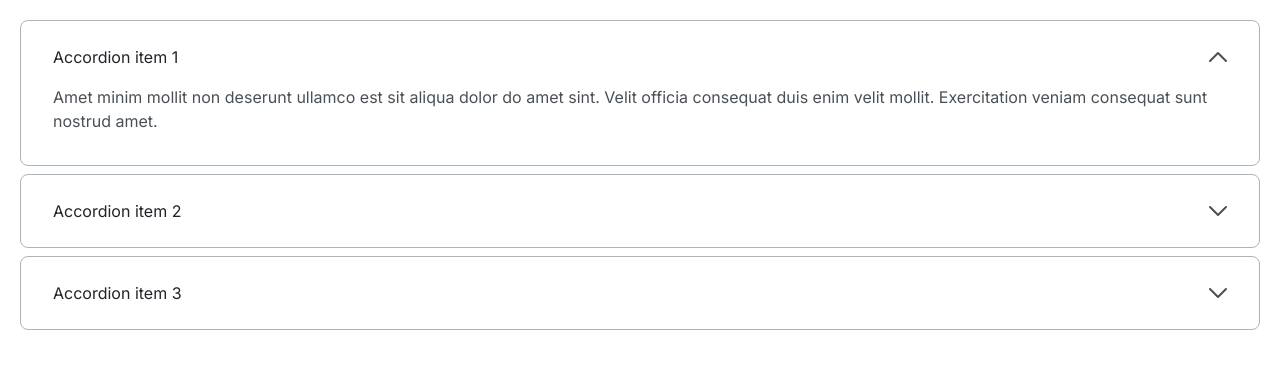
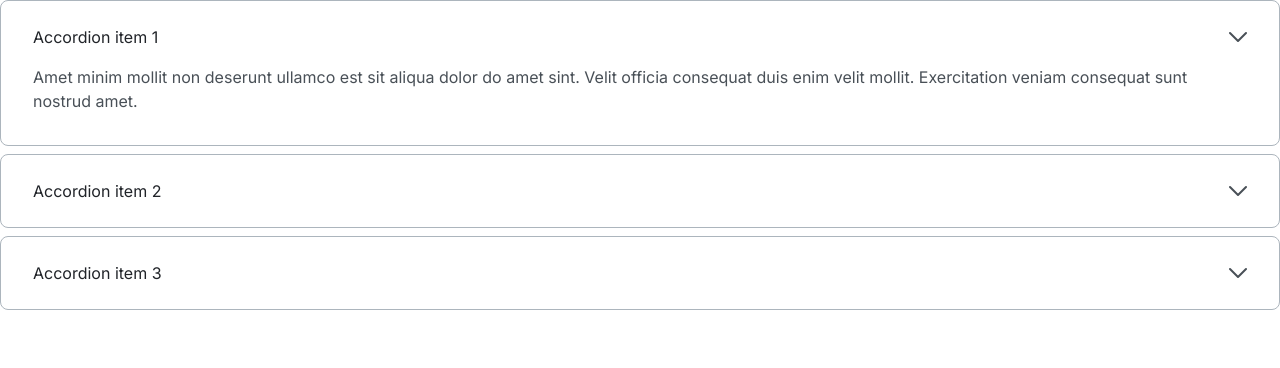
Before and after one commit to js-tasks-ru/htmlcss-20230530_julnbul, a website: page 03-lection1/02-accordion/index.html in a window 1280 px wide. Drawn offline with Linux system fonts and the light colour scheme.

Commit message:
fix accordion2

```diff
--- a/03-lection1/02-accordion/accordion.css
+++ b/03-lection1/02-accordion/accordion.css
@@ -1,13 +1,5 @@
 /* Стилизация аккордеона */
-.accordion {
-  padding: 20px;
-}
-
-.accordion__item:not(:last-child) {
-  margin-bottom: 8px;
-}
-
-.item-accordion {
+.accordion__item {
   padding: 24px 32px;
   font-family: 'Inter';
   font-style: normal;
@@ -18,7 +10,11 @@
   border-radius: 8px;
 }
 
-.item-accordion__summary {
+.accordion__item:not(:last-child) {
+  margin-bottom: 8px;
+}
+
+.accordion__summary {
   display: flex;
   justify-content: space-between;
   color: var(--black);
@@ -26,15 +22,15 @@
   user-select: none;
 }
 
-.item-accordion__summary:hover {
+.accordion__summary:hover {
   cursor: pointer;
 }
 
-.item-accordion[open] .item-accordion__marker {
+.accordion[open] .accordion__marker {
   transform: rotate(180deg);
 }
 
-.item-accordion__description {
+.accordion__description {
   padding-top: 16px;
   padding-bottom: 8px;
   color: var(--grey-4);
--- a/03-lection1/02-accordion/index.html
+++ b/03-lection1/02-accordion/index.html
@@ -9,28 +9,28 @@
 
 <body>
   <div class="accordion">
-    <details open class="accordion__item item-accordion">
-      <summary class="item-accordion__summary">
-        <p class="item-accordion__title">Accordion item 1</p>
-        <img class="item-accordion__marker" src="./img/arrow.svg" alt="">
+    <details open class="accordion__item">
+      <summary class="accordion__summary">
+        <p class="accordion__title">Accordion item 1</p>
+        <img class="accordion__marker" src="./img/arrow.svg" alt="">
       </summary>
-      <p class="item-accordion__description"> Amet minim mollit non deserunt ullamco est sit aliqua dolor do amet sint. Velit
+      <p class="accordion__description"> Amet minim mollit non deserunt ullamco est sit aliqua dolor do amet sint. Velit
         officia consequat duis enim velit mollit. Exercitation veniam consequat sunt nostrud amet.</p>
     </details>
-    <details class="accordion__item item-accordion">
-      <summary class="item-accordion__summary">
-        <p class="item-accordion__title"> Accordion item 2</p>
-        <img class="item-accordion__marker" src="./img/arrow.svg" alt="">
+    <details class="accordion__item">
+      <summary class="accordion__summary">
+        <p class="accordion__title"> Accordion item 2</p>
+        <img class="accordion__marker" src="./img/arrow.svg" alt="">
       </summary>
-      <p class="item-accordion__description"> Amet minim mollit non deserunt ullamco est sit aliqua dolor do amet sint. Velit
+      <p class="accordion__description"> Amet minim mollit non deserunt ullamco est sit aliqua dolor do amet sint. Velit
         officia consequat duis enim velit mollit. Exercitation veniam consequat sunt nostrud amet.</p>
     </details>
-    <details class="accordion__item item-accordion">
-      <summary class="item-accordion__summary">
-        <p class="item-accordion__title"> Accordion item 3</p>
-        <img class="item-accordion__marker" src="./img/arrow.svg" alt="">
+    <details class="accordion__item">
+      <summary class="accordion__summary">
+        <p class="accordion__title"> Accordion item 3</p>
+        <img class="accordion__marker" src="./img/arrow.svg" alt="">
       </summary>
-      <p class="item-accordion__description"> Amet minim mollit non deserunt ullamco est sit aliqua dolor do amet sint. Velit
+      <p class="accordion__description"> Amet minim mollit non deserunt ullamco est sit aliqua dolor do amet sint. Velit
         officia consequat duis enim velit mollit. Exercitation veniam consequat sunt nostrud amet.</p>
     </details>
   </div>
```
